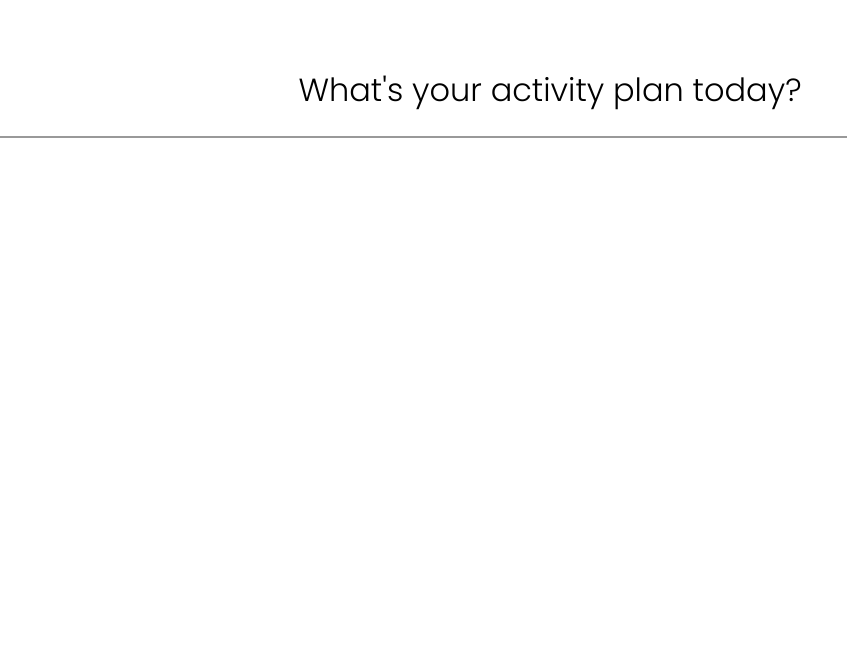
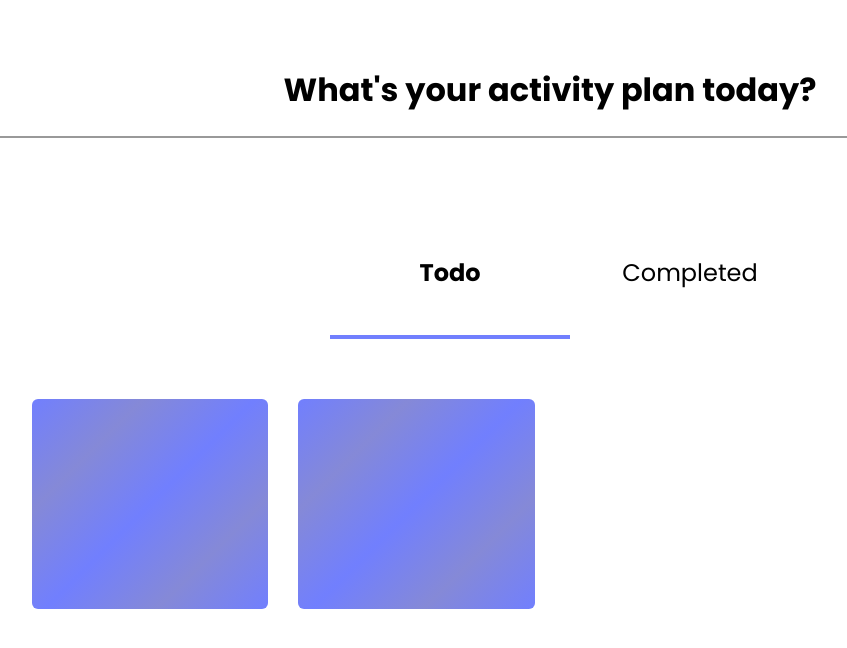
Before and after one commit to Febrianto752/Todo-list-app, a React (Create React App) app: page / in a window 1280 px wide. Shown: the top 648 px of the page, without its empty margins (90-937 px from the left). Built offline with nearby package versions, Linux system fonts and the light colour scheme; some icons are missing.

Commit message:
creating content section

```diff
--- /dev/null
+++ b/src/assets/scss/_card.scss
@@ -0,0 +1,14 @@
+.card {
+  width: 100%;
+  height: 100%;
+  background: linear-gradient(
+    135deg,
+    $primary-color,
+    $third-color,
+    $primary-color,
+    $third-color,
+    $primary-color
+  );
+
+  border-radius: 6px;
+}
--- /dev/null
+++ b/src/assets/scss/_colors.scss
@@ -0,0 +1,3 @@
+$primary-color: #717ffe;
+$secondary-color: #2ab5b6;
+$third-color: rgb(133, 137, 215);
--- a/src/assets/scss/_grid-container.scss
+++ b/src/assets/scss/_grid-container.scss
@@ -1,7 +1,7 @@
 .grid-container {
   display: grid;
   grid-template-columns: repeat(12, 1fr);
-  grid-auto-rows: minmax(210, auto);
+  grid-auto-rows: minmax(210px, auto);
   gap: 30px;
 
   &.sm {
--- a/src/assets/scss/_header.scss
+++ b/src/assets/scss/_header.scss
@@ -14,6 +14,6 @@
   }
   h1 {
     font-size: 32px;
-    font-weight: map-get($font-weights, "light");
+    font-weight: map-get($font-weights, "bold");
   }
 }
--- /dev/null
+++ b/src/assets/scss/_navbar.scss
@@ -0,0 +1,35 @@
+.navbar {
+  text-align: center;
+  margin-top: 60px;
+
+  ul {
+    display: flex;
+    justify-content: center;
+    .nav-item {
+      display: block;
+      list-style: none;
+      // margin-right: 1rem;
+      width: 240px;
+      height: 80px;
+      text-align: center;
+
+      &.active-todo {
+        border-bottom: 4px solid $primary-color;
+        font-weight: map-get($map: $font-weights, $key: "bold");
+      }
+
+      &.active-completed {
+        border-bottom: 4px solid $secondary-color;
+      }
+
+      a {
+        text-decoration: none;
+        color: black;
+        font-size: 24px;
+        display: block;
+        width: 100%;
+        height: 100%;
+      }
+    }
+  }
+}
--- a/src/assets/scss/_utils.scss
+++ b/src/assets/scss/_utils.scss
@@ -6,3 +6,15 @@
 .text-center {
   text-align: center;
 }
+
+.d-block {
+  display: block;
+}
+
+.bg-transparent {
+  background-color: transparent;
+}
+
+.border-0 {
+  border: 0;
+}
--- a/src/assets/scss/main.scss
+++ b/src/assets/scss/main.scss
@@ -1,9 +1,12 @@
-@import "./fonts.scss";
+@import "./colors";
+@import "./fonts";
 @import "./grid-container";
 @import "./utils";
 @import "./header";
 @import "./buttons";
 @import "./responsive";
+@import "./navbar";
+@import "./card";
 
 body {
   font-family: "Poppins", sans-serif;
--- a/src/components/Button.tsx
+++ b/src/components/Button.tsx
@@ -3,15 +3,31 @@ import Todo from "../models";
 import { Icon } from "@iconify/react";
 
 interface Props {
-  create: boolean;
+  createTodo?: boolean;
+  editTodo?: boolean;
+  deleteTodo?: boolean;
+  completedTodo?: boolean;
 }
 
-const Button: React.FC<Props> = ({ create }) => {
-  console.log(create);
-  if (create) {
+const Button: React.FC<Props> = ({
+  createTodo,
+  editTodo,
+  deleteTodo,
+  completedTodo,
+}) => {
+  console.log(createTodo);
+  if (createTodo) {
     return (
       <button className="btn-add-todo">
         <Icon icon="akar-icons:circle-plus" width="32" height="32" />
+      </button>
+    );
+  }
+
+  if (editTodo) {
+    return (
+      <button className="d-block border-0 bg-transparent">
+        <Icon icon="akar-icons:edit" />
       </button>
     );
   }
--- /dev/null
+++ b/src/components/Navbar.tsx
@@ -0,0 +1,23 @@
+import React from "react";
+
+const Navbar: React.FC = () => {
+  let crashHref = "#";
+  return (
+    <nav className="navbar">
+      <ul>
+        <li className="nav-item active-todo">
+          <a className="nav-link" href={crashHref}>
+            Todo
+          </a>
+        </li>
+        <li className="nav-item">
+          <a className="nav-link" href={crashHref}>
+            Completed
+          </a>
+        </li>
+      </ul>
+    </nav>
+  );
+};
+
+export default Navbar;
--- /dev/null
+++ b/src/sections/Content.tsx
@@ -0,0 +1,24 @@
+import React from "react";
+
+const Content: React.FC = () => {
+  return (
+    <div className="content" style={{ marginTop: "60px" }}>
+      <div className="container grid-container">
+        <div className="column-3">
+          <div className="card">
+            <div className="card-body"></div>
+            <div className="actions"></div>
+          </div>
+        </div>
+        <div className="column-3">
+          <div className="card">
+            <div className="card-body"></div>
+            <div className="actions"></div>
+          </div>
+        </div>
+      </div>
+    </div>
+  );
+};
+
+export default Content;
--- a/src/sections/Header.tsx
+++ b/src/sections/Header.tsx
@@ -2,7 +2,7 @@ import React from "react";
 
 const Header: React.FC = () => {
   return (
-    <header className="header">
+    <header className="header container">
       <h1>What's your activity plan today?</h1>
     </header>
   );
--- a/src/sections/Main.tsx
+++ b/src/sections/Main.tsx
@@ -1,10 +1,14 @@
 import React from "react";
 import Button from "../components/Button";
+import Navbar from "../components/Navbar";
+import Content from "./Content";
 
 const Main: React.FC = () => {
   return (
     <div className="container">
-      <Button create={true} />
+      <Button createTodo={true} />
+      <Navbar />
+      <Content />
     </div>
   );
 };
```
